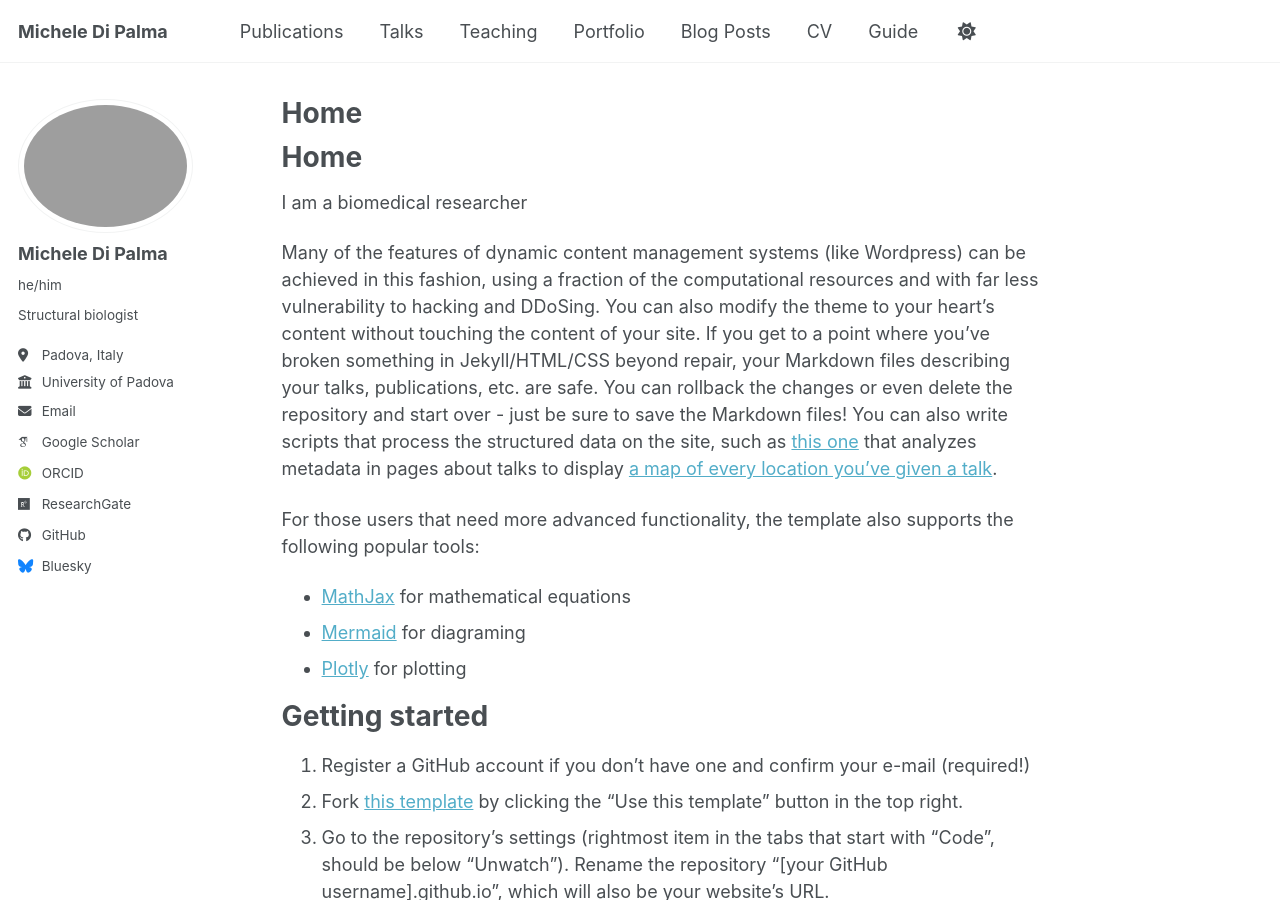
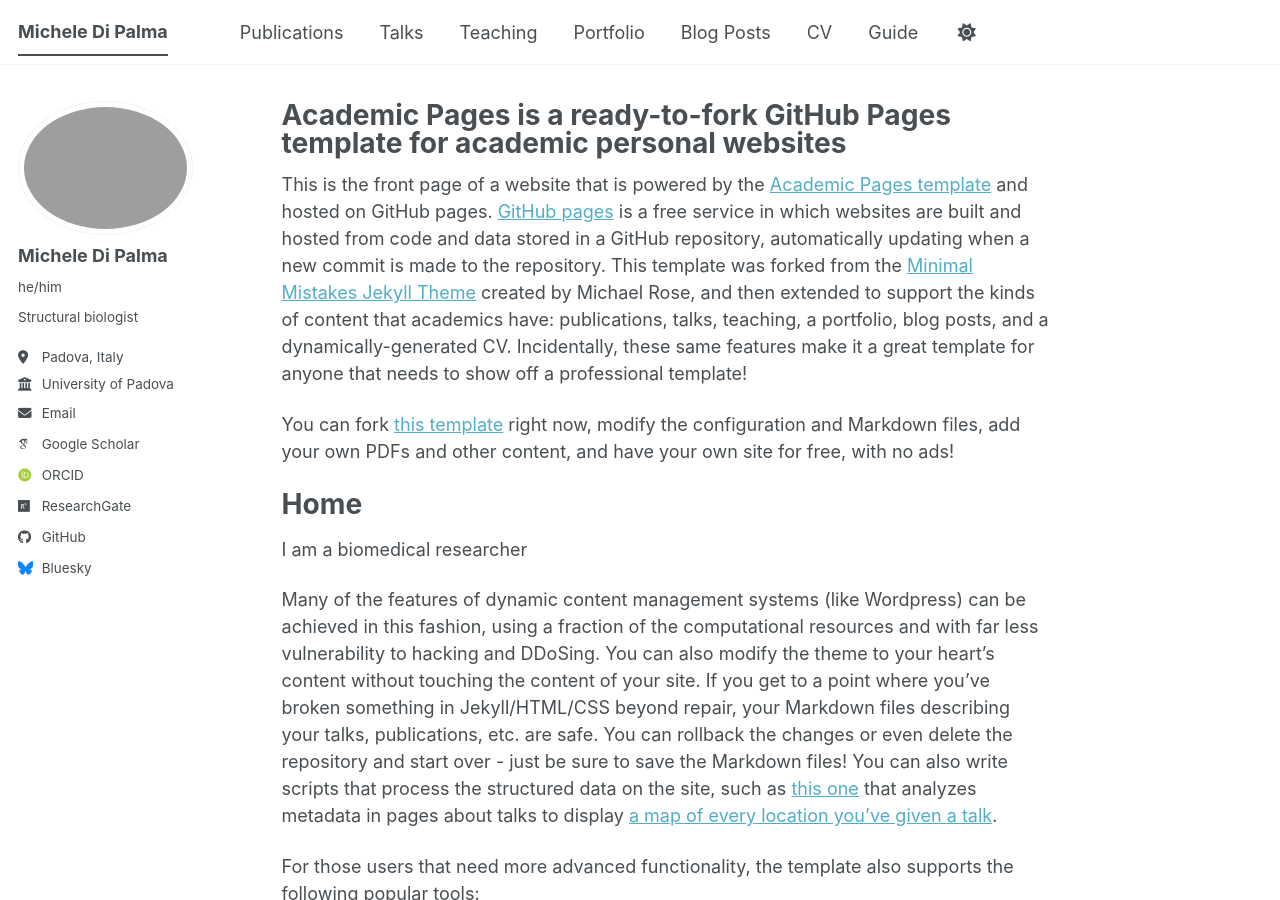
Before and after one commit to michele-dipalma/website, a Jekyll site: the page built from _pages/about.md, in a window 1280 px wide and 900 px high. Built offline with Jekyll 4.4.1, drawn with Linux system fonts in a browser that asks for light colours; some web fonts are replaced; our own code applies the rules of GitHub Pages for plain Markdown files; a script bundle is joined from its source files by our own code; library files that are not in the unit come from our copies.

Commit message:
Update about.md

```diff
--- a/_pages/about.md
+++ b/_pages/about.md
@@ -1,3 +1,16 @@
+---
+permalink: /
+title: "Academic Pages is a ready-to-fork GitHub Pages template for academic personal websites"
+author_profile: true
+redirect_from:
+  - /about/
+  - /about.html
+---
+
+This is the front page of a website that is powered by the [Academic Pages template](https://github.com/academicpages/academicpages.github.io) and hosted on GitHub pages. [GitHub pages](https://pages.github.com) is a free service in which websites are built and hosted from code and data stored in a GitHub repository, automatically updating when a new commit is made to the repository. This template was forked from the [Minimal Mistakes Jekyll Theme](https://mmistakes.github.io/minimal-mistakes/) created by Michael Rose, and then extended to support the kinds of content that academics have: publications, talks, teaching, a portfolio, blog posts, and a dynamically-generated CV. Incidentally, these same features make it a great template for anyone that needs to show off a professional template!
+
+ You can fork [this template](https://github.com/academicpages/academicpages.github.io) right now, modify the configuration and Markdown files, add your own PDFs and other content, and have your own site for free, with no ads!
+
 Home
 ======
 I am a biomedical researcher
```
